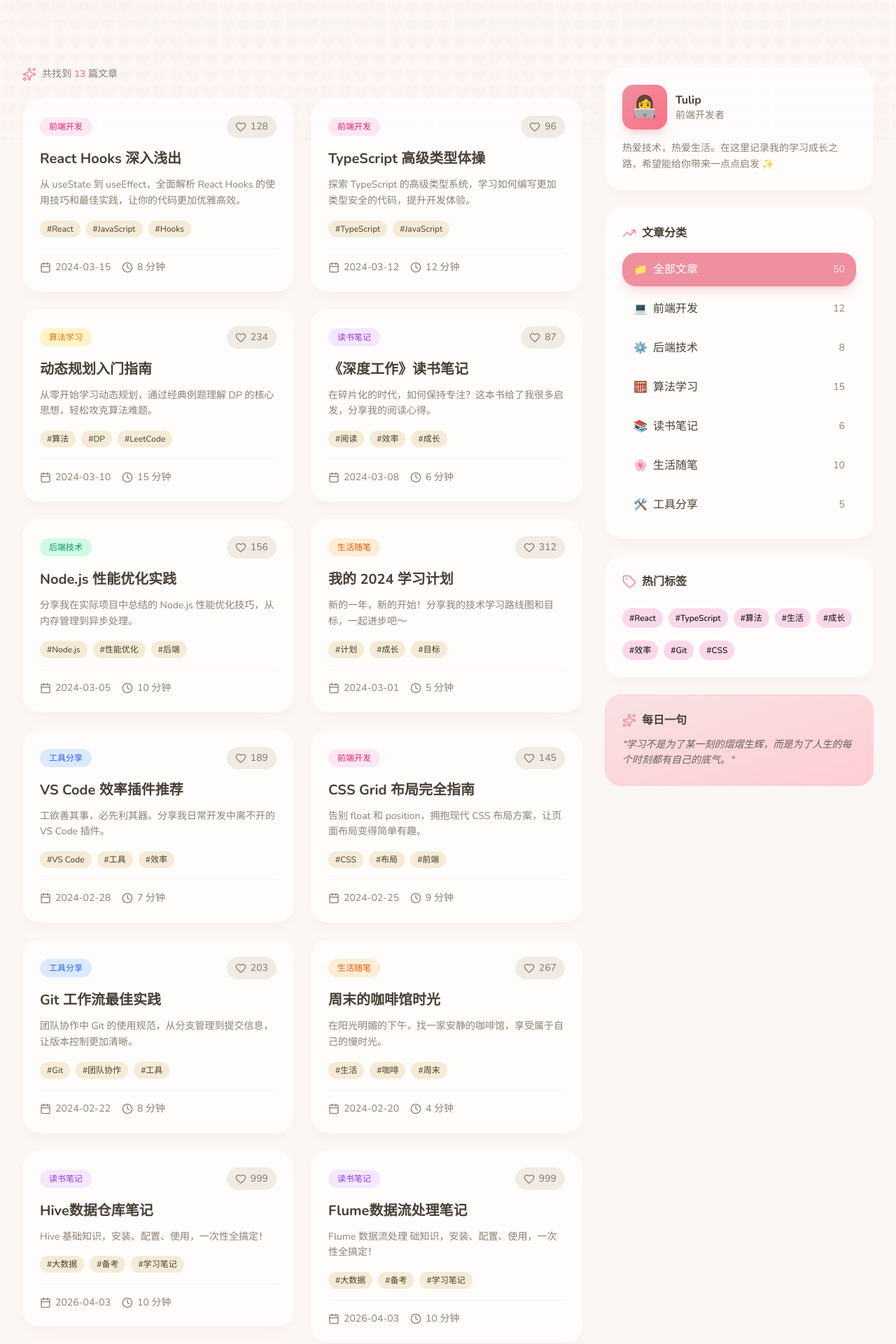
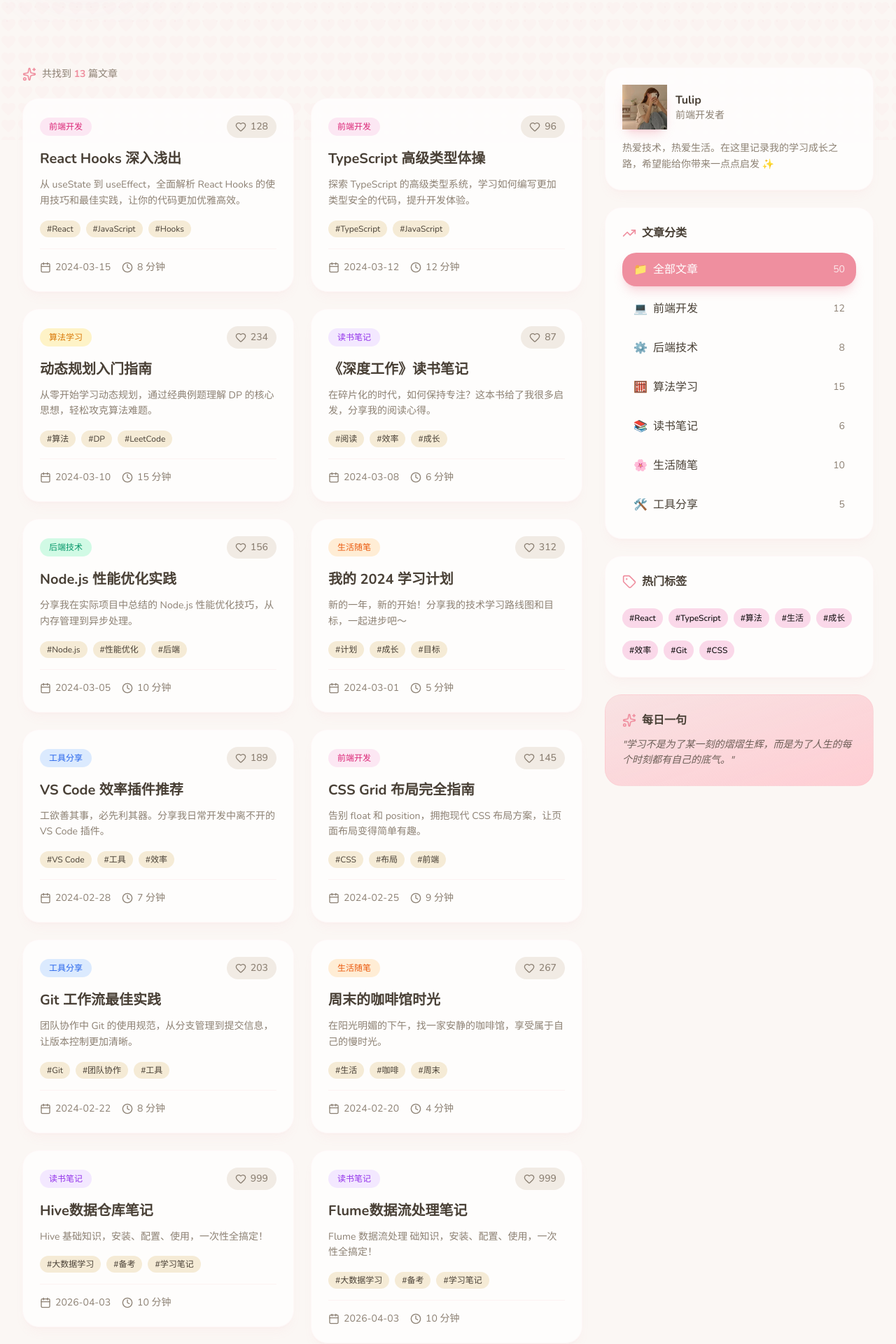
Before and after one commit to JunxuanYu/JunxuanYu.github.io, a React (Vite) app: page / in a window 1280 px wide. Shown: the part 600-2520 px from the top of the page at 70% size. Built offline with nearby package versions, Linux system fonts and the light colour scheme.

Commit message:
2026-4-3-9

```diff
--- a/package.json
+++ b/package.json
@@ -3,10 +3,13 @@
   "private": true,
   "version": "0.0.0",
   "type": "module",
+  "homepage": "https://junxuanyu.github.io/",
+
   "scripts": {
     "dev": "vite",
-    "build": "tsc && vite build",
+    "build": "tsc && vite build --base=/",
     "deploy": "gh-pages -d dist -b main"
+
   },
   "dependencies": {
     "@hookform/resolvers": "^5.2.2",
--- a/src/App.tsx
+++ b/src/App.tsx
@@ -5,7 +5,7 @@ import { ArticleList } from '@/components/ArticleList';
 import { Sidebar } from '@/components/Sidebar';
 import { Footer } from '@/components/Footer';
 import { blogPosts } from '@/data/blogData';
-import NotesList from './components/NotesList'; // 👈 只加这一行
+import NotesList from './components/NotesList';
 
 function App() {
   const [searchQuery, setSearchQuery] = useState('');
@@ -48,7 +48,7 @@ function App() {
       <main className="relative">
         <Hero />
 
-        {/* 你的原有博客 */}
+        {/* 博客文章 */}
         <section className="py-12 lg:py-16">
           <div className="max-w-7xl mx-auto px-4 sm:px-6 lg:px-8">
             <div className="grid grid-cols-1 lg:grid-cols-3 gap-8">
@@ -67,19 +67,19 @@ function App() {
           </div>
         </section>
 
-        {/* ✅ 笔记区域（放在这里最完美） */}
-        <section className="py-12">
-          <div className="max-w-7xl mx-auto px-4 sm:px-6 lg:px-8">
-            <NotesList />
-          </div>
-        </section>
-
         <section className="lg:hidden py-8 border-t border-primary/10">
           <div className="max-w-7xl mx-auto px-4 sm:px-6 lg:px-8">
             <Sidebar
               onCategorySelect={handleCategoryChange}
               selectedCategory={selectedCategory}
             />
+          </div>
+        </section>
+
+        {/* ✅ 笔记放在最后面 */}
+        <section className="py-12">
+          <div className="max-w-7xl mx-auto px-4 sm:px-6 lg:px-8">
+            <NotesList />
           </div>
         </section>
       </main>
--- a/src/components/Sidebar.tsx
+++ b/src/components/Sidebar.tsx
@@ -14,8 +14,8 @@ export function Sidebar({ onCategorySelect, selectedCategory }: SidebarProps) {
       {/* 关于我 */}
       <div className="bg-white/70 backdrop-blur-sm rounded-3xl p-6 shadow-lg shadow-primary/5 border border-primary/5">
         <div className="flex items-center gap-3 mb-4">
-          <div className="w-16 h-16 rounded-2xl bg-gradient-to-br from-primary to-rose-400 flex items-center justify-center text-3xl shadow-lg shadow-primary/30">
-            👩‍💻
+          <div className="w-16 h-16 rounded-2xl bg-gradient-to-br from-primary to-rose-200 flex items-center justify-center text-3xl shadow-lg shadow-primary/30">
+            <a href='/Ima/头像.jpg'><img src="./Ima/头像.jpg" alt="头像" /> </a>
           </div>
           <div>
             <h3 className="font-bold text-foreground">Tulip</h3>
--- a/src/data/blogData.ts
+++ b/src/data/blogData.ts
@@ -126,7 +126,7 @@ export const blogPosts: BlogPost[] = [
     excerpt: 'Hive 基础知识，安装、配置、使用，一次性全搞定！',
     content: '/notes/Hive.md', // 👈 直接指向你的笔记文件
     category: '读书笔记',
-    tags: ['大数据', '备考', '学习笔记'],
+    tags: ['大数据学习', '备考', '学习笔记'],
     date: '2026-04-03',
     readTime: '10 分钟',
     likes: 999,
@@ -137,7 +137,7 @@ export const blogPosts: BlogPost[] = [
     excerpt: 'Flume 数据流处理 础知识，安装、配置、使用，一次性全搞定！',
     content: '/notes/Flume.md', // 👈 直接指向你的笔记文件
     category: '读书笔记',
-    tags: ['大数据', '备考', '学习笔记'],
+    tags: ['大数据学习', '备考', '学习笔记'],
     date: '2026-04-03',
     readTime: '10 分钟',
     likes: 999,
@@ -148,7 +148,7 @@ export const blogPosts: BlogPost[] = [
     excerpt: 'MapReduce 数据处理基础知识，安装、配置、使用，一次性全搞定！',
     content: '/notes/MapReduce.md', // 👈 直接指向你的笔记文件
     category: '读书笔记',
-    tags: ['大数据', '备考', '学习笔记'],
+    tags: ['大数据学习', '备考', '学习笔记'],
     date: '2026-04-03',
     readTime: '10 分钟',
     likes: 999,
```
Also changed, not shown: Ima/头像.jpg (added), 2 other files (tests, documents, lock files or other folders).
